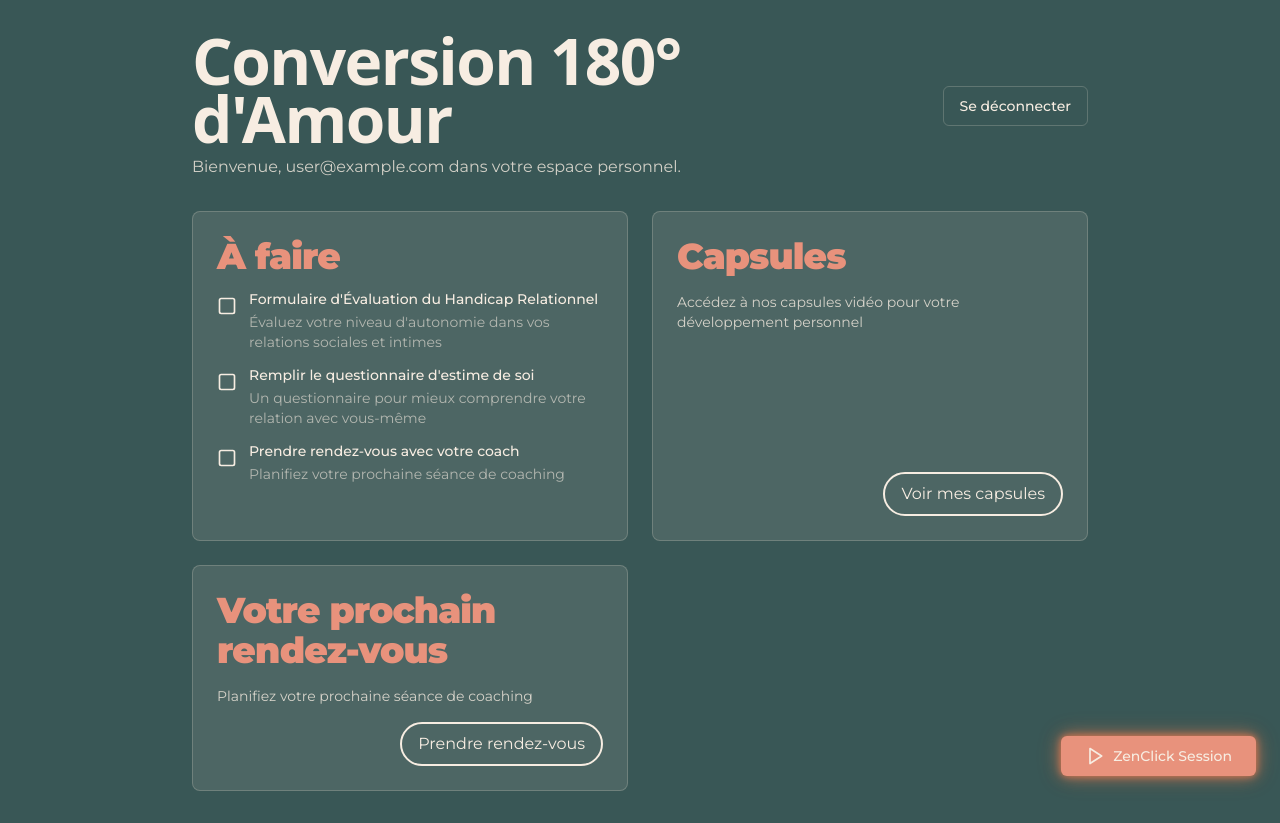
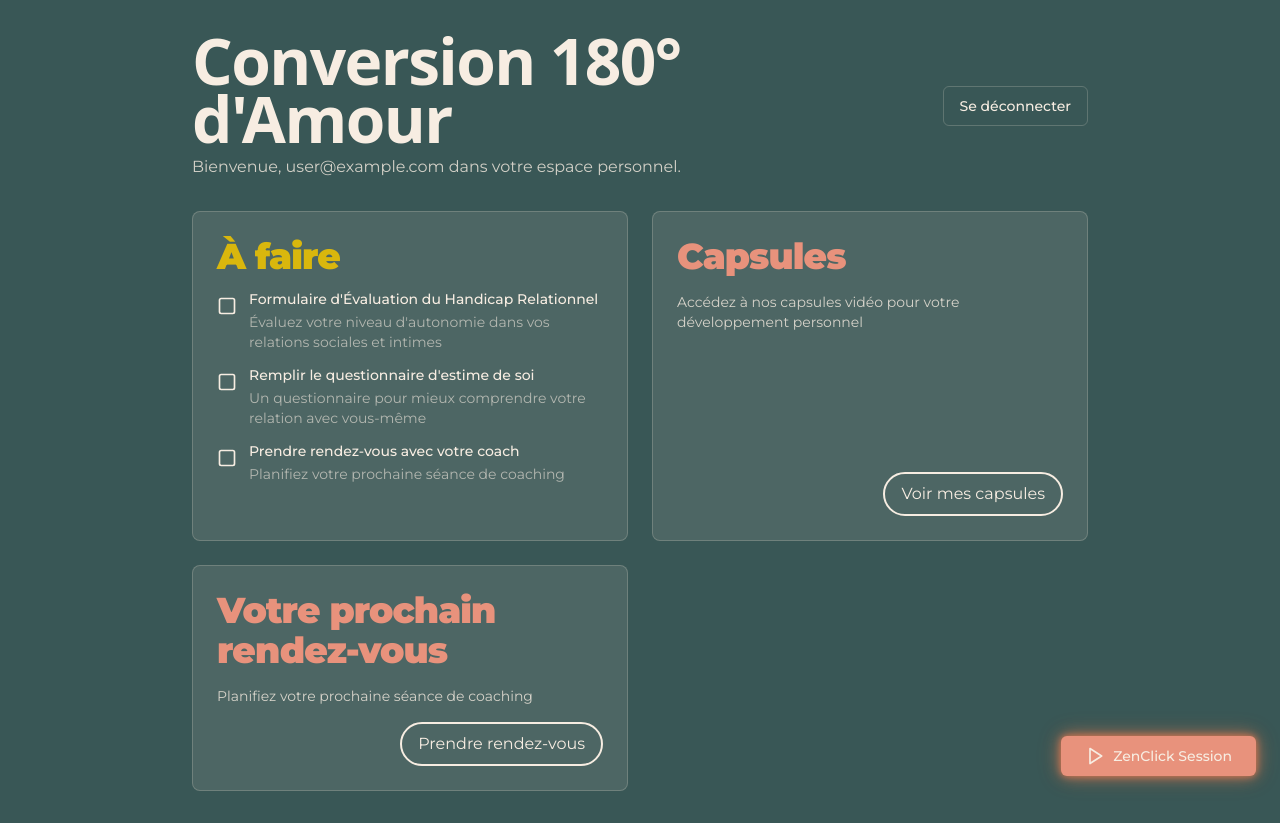
Before and after one commit to numerized/anneyvonnetherapeute, a Next.js app: page /dashboard in a window 1280 px wide. Built offline with nearby package versions, Linux system fonts and the light colour scheme; no server answers; sample sign-in values are in the browser's storage; what @sanity/demo would draw is missing.

Commit message:
Todo title color: D9B70D

```diff
--- a/app/dashboard/page.tsx
+++ b/app/dashboard/page.tsx
@@ -102,7 +102,7 @@ export default function DashboardPage() {
             <div className="rounded-lg border border-primary-cream/20 bg-primary-cream/10 p-6">
               {/* TODO Section */}
               <div className="mb-8">
-                <h2 className="text-4xl font-black text-primary-coral tracking-tight mb-4">À faire</h2>
+                <h2 className="text-4xl font-black tracking-tight mb-4" style={{ color: '#D9B70D' }}>À faire</h2>
                 <div className="space-y-4">
                   {/* Evaluation Item */}
                   <div className="flex items-start gap-3">
--- a/tailwind.config.ts
+++ b/tailwind.config.ts
@@ -25,6 +25,7 @@ const config = {
         aleo: ['var(--font-aleo)'],
       },
       colors: {
+        'primary-gold': '#D9B70D',
         border: "hsl(var(--border))",
         input: "hsl(var(--input))",
         ring: "hsl(var(--ring))",
```
